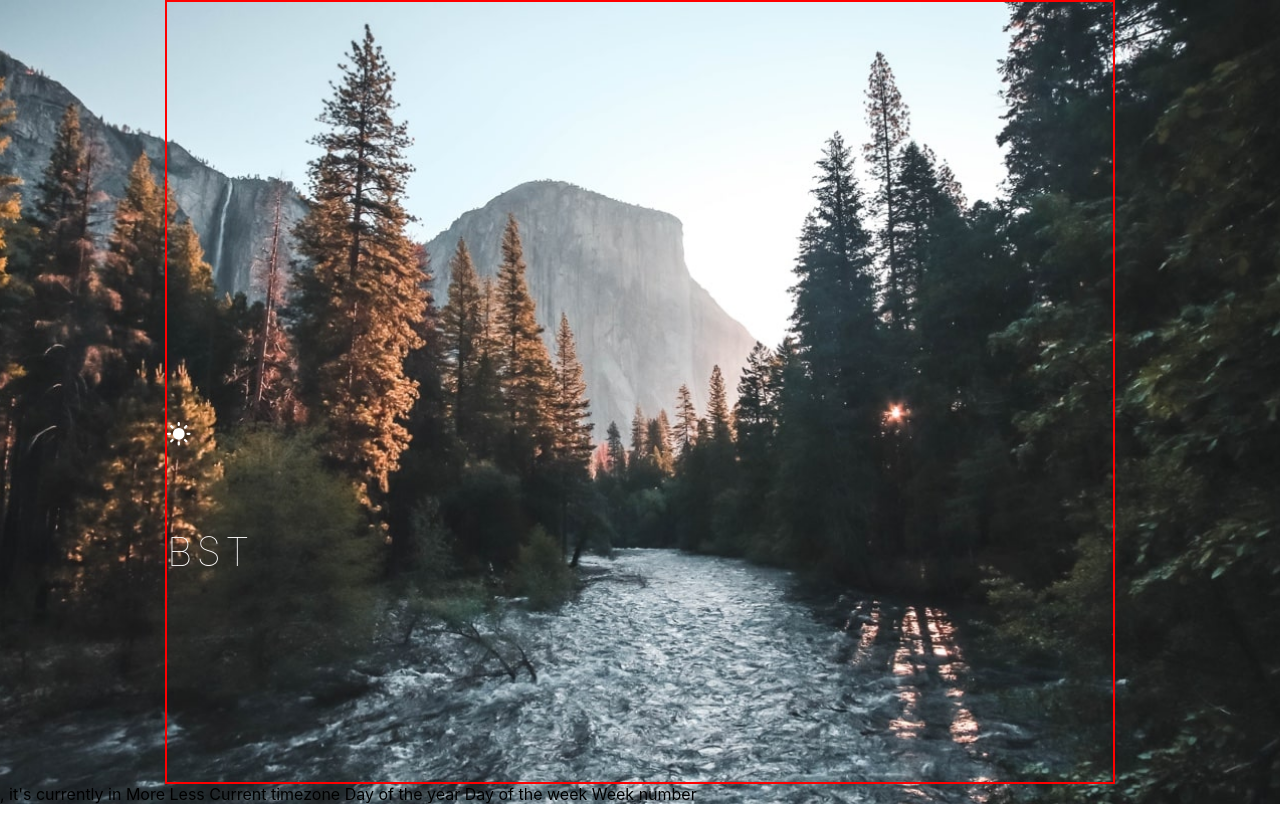
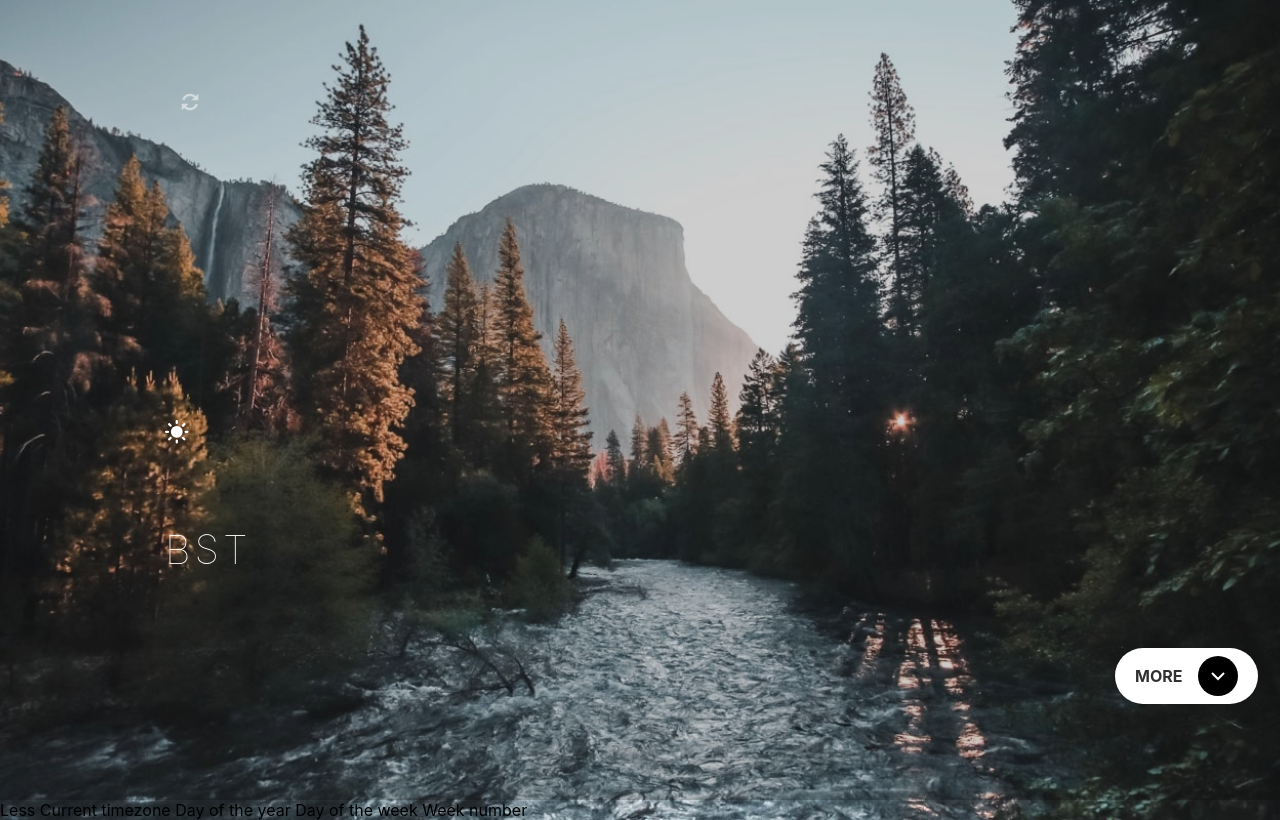
Before and after one commit to emmanuelRitzler/clock-app, a website: page starter-code/index.html in a window 1280 px wide. Drawn offline with Linux system fonts and the light colour scheme; no server answers; a web font is replaced by a local one.

Commit message:
Add button + fetch quotes API

```diff
--- a/starter-code/index.html
+++ b/starter-code/index.html
@@ -9,7 +9,13 @@
   <title>Frontend Mentor | Clock App</title>
 </head>
 <body>
+  <div class="black-bg">
     <div class="grid-container">
+      <div class="quote-container">
+        <p id="quote"></p>
+        <img id="refresh-arrow" src="assets/desktop/icon-refresh.svg" alt="icon refresh quote">
+      </div>
+      <h3 id="author"></h3>
       <div class="welcome-text">
         <img id="icon" src="assets/desktop/icon-sun.svg" alt="sun icon">
         <span id="greeting-message"></span>
@@ -21,12 +27,17 @@
       <div class="location">
         <h2 id="city"></h2>
       </div>
+      <div class="button">
+        <button id="more-button">
+          <span>MORE</span>
+          <div id="arrow-down-container">
+            <img id="arrow-down" src="assets/desktop/icon-arrow-down.svg" alt="arrow down more details">
           </div>
-  , it's currently
+        </button>
+      </div>
+    </div>
+  </div>
 
-  in
-
-  More
   Less
 
   Current timezone
--- a/starter-code/main.js
+++ b/starter-code/main.js
@@ -1,22 +1,21 @@
-// async function fetchData() {
-//     try {
-//         const response = await fetch("/fetchData");
-
-//         if (!response.ok) {
-//             throw new Error('Network response was not ok');
-//         }
-
-//         const data = await response.json();
-//         console.log(data);
-//     } catch (error) {
-//         console.error('Error fetching data:', error);
-//     }
-// }
-// fetchData();
-
 function error() {
     console.error(error);
 }
+
+async function fetchQuote() {
+    try {
+    const response = await fetch("https://api.quotable.io/quotes/random");
+    const result = await response.json();
+    const quote = document.querySelector('#quote');
+    const author = document.querySelector('#author');
+    quote.innerHTML = `"${result[0].content}"`;
+    author.innerHTML = result[0].author;
+    }
+    catch {
+        error();
+    }
+}
+fetchQuote();
 
 async function fetchTime() {
     try {
@@ -84,7 +83,10 @@ async function changeBackgroundImage() {
     if (hours >= 6 && hours < 18) {
         backgroundImg.style.backgroundImage = 'url(assets/desktop/bg-image-daytime.jpg)';
     }
-    else if (hours >= 18 && hours < 6) {
+    else if (hours >= 18 && hours < 24) {
+        backgroundImg.style.backgroundImage = 'url(assets/desktop/bg-image-nighttime.jpg)';
+    }
+    else if (hours >= 0 && hours < 6) {
         backgroundImg.style.backgroundImage = 'url(assets/desktop/bg-image-nighttime.jpg)';
     }
     else {
--- a/starter-code/style.css
+++ b/starter-code/style.css
@@ -18,14 +18,51 @@ body {
     background-size: cover;
 }
 
+.black-bg {
+    background-color: #00000032;
+}
+
 .grid-container {
+    height: 100vh;
     display: grid;
     grid-template-columns: repeat(12, 65px);
     column-gap: 30px;
     grid-template-rows: repeat(11, 60px);
     row-gap: 12px;
     margin: 0px 165px;
-    border: 2px red solid;
+}
+
+.quote-container {
+    display: flex;
+    align-items: center;
+    grid-column: 1 / 8;
+    grid-row: 2 / 3;
+}
+
+#quote {
+    grid-row: 2 / 3;
+    grid-column: 1 / 7;
+    margin-right: 16px;
+    font-size: 1.125rem;
+    color: #fff;
+    line-height: 28px;
+    width: auto;
+}
+
+#refresh-arrow {
+    color: #fff;
+    width: 18px;
+    height: 18px;
+}
+
+#author {
+    grid-row: 3 / 4;
+    grid-column: 1 / 3;
+    align-self: flex-start;
+    font-size: 1.125rem;
+    color: #fff;
+    margin-top: 13px;
+    font-weight: bold;
 }
 
 .welcome-text {
@@ -47,6 +84,7 @@ body {
 }
 
 .timezone {
+    height: auto;
     grid-column: 1 / 7;
     grid-row: 7 / 9;
     display: flex;
@@ -58,14 +96,16 @@ body {
 }
 
 #actual-time {
+    height: auto;
     font-size: 12.5rem;
     font-weight: bold;
+    letter-spacing: -5px;
 }
 
 #actual-zone {
     font-size: 2.5rem;
     font-weight: lighter;
-    align-self: flex-end;
+    grid-row: 9 / 10;
 }
 
 .location {
@@ -83,4 +123,36 @@ body {
     font-weight: bold;
     color: #fff;
     text-transform: uppercase;
+    letter-spacing: 4.8px;
 }
+
+.button {
+    grid-column: 11 / 13;
+    grid-row: 10 / 11;
+}
+
+#more-button {
+    display: flex;
+    justify-content: space-around;
+    align-items: center;
+    background-color: #fff;
+    color: #303030;
+    font-weight: bold;
+    height: 56px;
+    width: 146;
+    padding: 20px;
+    border-radius: 30px;
+    border: none;
+}
+
+#arrow-down-container {
+    background-color: #000000;
+    color: #fff;
+    height: 40px;
+    width: 40px;
+    border-radius: 50%;
+    margin-left: 16px;
+    display: flex;
+    align-items: center;
+    justify-content: center;
+}
```
Lines whose indentation alone changed are shown as unchanged.
